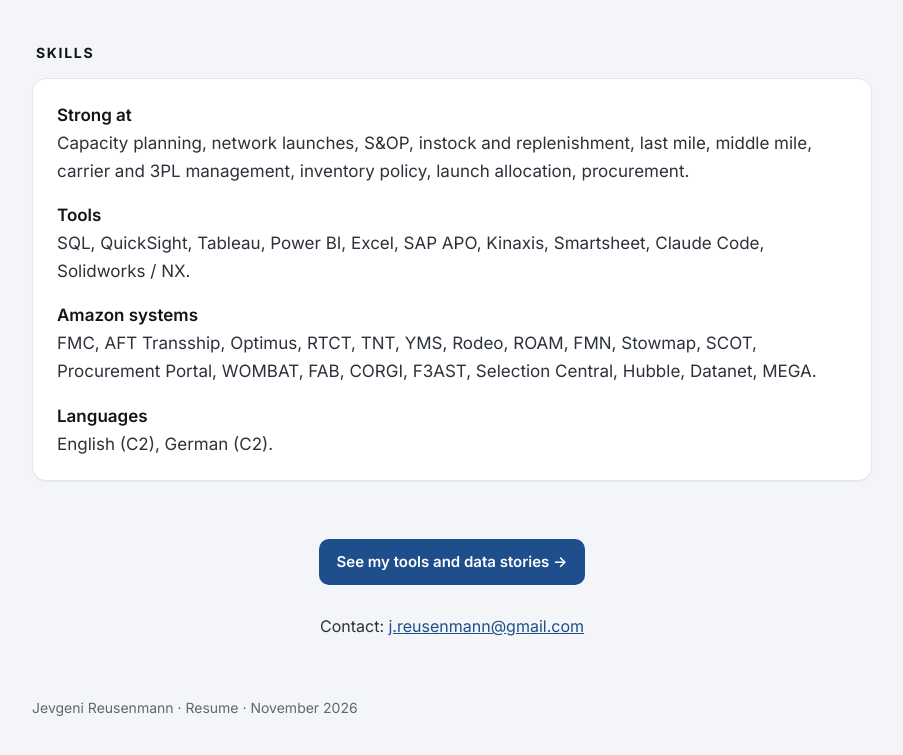
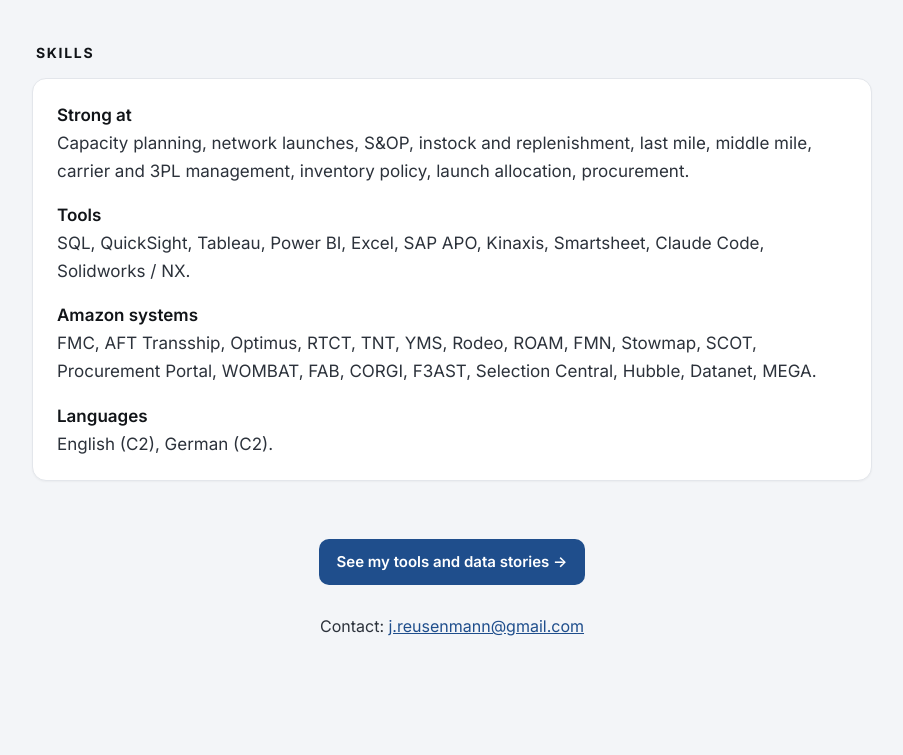
Before and after one commit to lunarked/library, a plain HTML site: page caresume.html in a window 1280 px wide. Shown: the part 3794-4549 px from the top of the page, without its empty margins (188-1091 px from the left). After the commit the page ends 4514 px from the top, so only its background shows below. Drawn offline with Linux system fonts and the light colour scheme.

Commit message:
CAresume: remove the footer line
Co-Authored-By: Claude Opus 5.5 <noreply@anthropic.com>
Claude-Session: https://claude.ai/code/session_01AxXK7ZUPwwKEHxaYGJg7bG

```diff
--- a/caresume.html
+++ b/caresume.html
@@ -236,7 +236,6 @@ footer{margin-top:56px;color:var(--muted);font-size:14px}
 
   <p class="mail">Contact: <a href="mailto:j.reusenmann@gmail.com">j.reusenmann@gmail.com</a></p>
 
-  <footer>Jevgeni Reusenmann · Resume · November 2026</footer>
 </div>
 
 </body>
```
